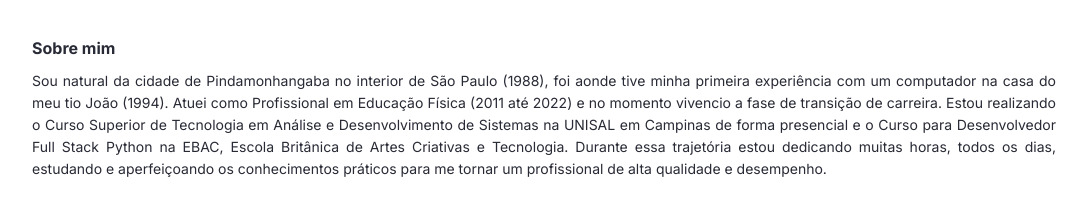
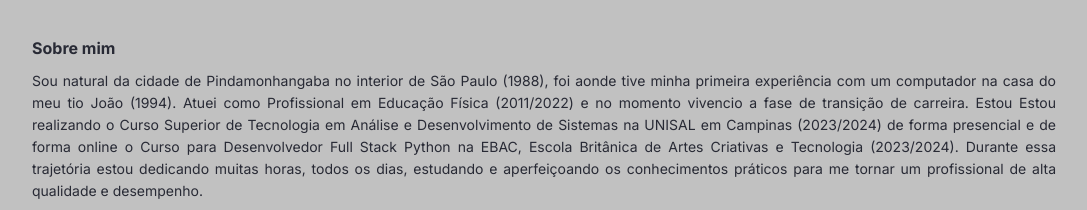
Before and after one commit to dimasmmdasilva/tarefaEBACmodulo29, a React (Create React App) app: page / in a window 1280 px wide. Shown: the part 589-799 px from the top of the page, without its empty margins (96-1183 px from the left). Built offline with nearby package versions, Linux system fonts and the light colour scheme; grey boxes are pictures that could not be loaded; a web font is replaced by a local one.

Commit message:
atualizando portifolio EBAC modulo 29

```diff
--- a/src/Themes/light.ts
+++ b/src/Themes/light.ts
@@ -1,7 +1,7 @@
 const temaLight = {
   corPrincipal: '#282a35',
   corSecundaria: '#949494',
-  corFundo: '#fff',
+  corFundo: '#C1C1C1',
   corBotao: '#000000',
   corBorda: '#000000'
 }
--- a/src/containers/Sobre/index.tsx
+++ b/src/containers/Sobre/index.tsx
@@ -10,16 +10,16 @@ const Sobre = () => {
         Sou natural da cidade de Pindamonhangaba no interior de São Paulo
         (1988), foi aonde tive minha primeira experiência com um computador na
         casa do meu tio João (1994). Atuei como Profissional em Educação Física
-        (2011 até 2022) e no momento vivencio a fase de transição de carreira.
+        (2011/2022) e no momento vivencio a fase de transição de carreira. Estou
         Estou realizando o Curso Superior de Tecnologia em Análise e
-        Desenvolvimento de Sistemas na UNISAL em Campinas de forma presencial e
-        o Curso para Desenvolvedor Full Stack Python na EBAC, Escola Britânica
-        de Artes Criativas e Tecnologia. Durante essa trajetória estou dedicando
-        muitas horas, todos os dias, estudando e aperfeiçoando os conhecimentos
-        práticos para me tornar um profissional de alta qualidade e desempenho.
+        Desenvolvimento de Sistemas na UNISAL em Campinas (2023/2024) de forma
+        presencial e de forma online o Curso para Desenvolvedor Full Stack
+        Python na EBAC, Escola Britânica de Artes Criativas e Tecnologia
+        (2023/2024). Durante essa trajetória estou dedicando muitas horas, todos
+        os dias, estudando e aperfeiçoando os conhecimentos práticos para me
+        tornar um profissional de alta qualidade e desempenho.
       </Paragrafo>
       <GitHubSection>
-        <img src="https://github-readme-streak-stats.herokuapp.com/?user=dimasmmdasilva&theme=dracula" />
         <img src="https://github-readme-stats.vercel.app/api/top-langs/?username=dimasmmdasilva&layout=compact&langs_count=7&theme=dracula" />
       </GitHubSection>
     </section>
--- a/src/containers/Sobre/styles.ts
+++ b/src/containers/Sobre/styles.ts
@@ -4,7 +4,6 @@ export const GitHubSection = styled.div`
   margin-bottom: 64px;
   img {
     height: 157px;
-    margin-right: 2em;
     @media (max-width 768px) {
       height: auto;
       width: 100%;
```
